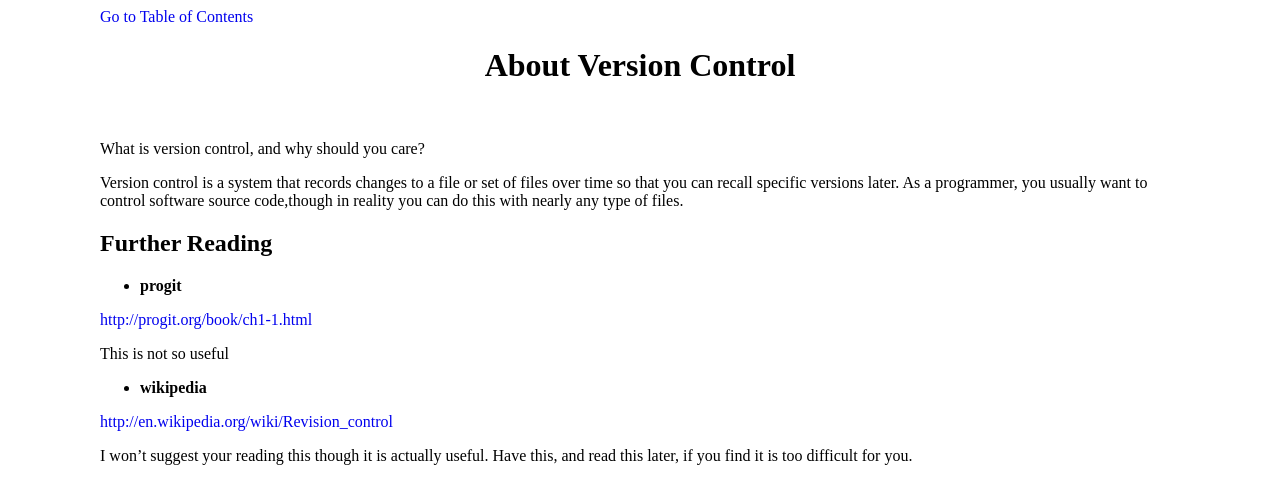
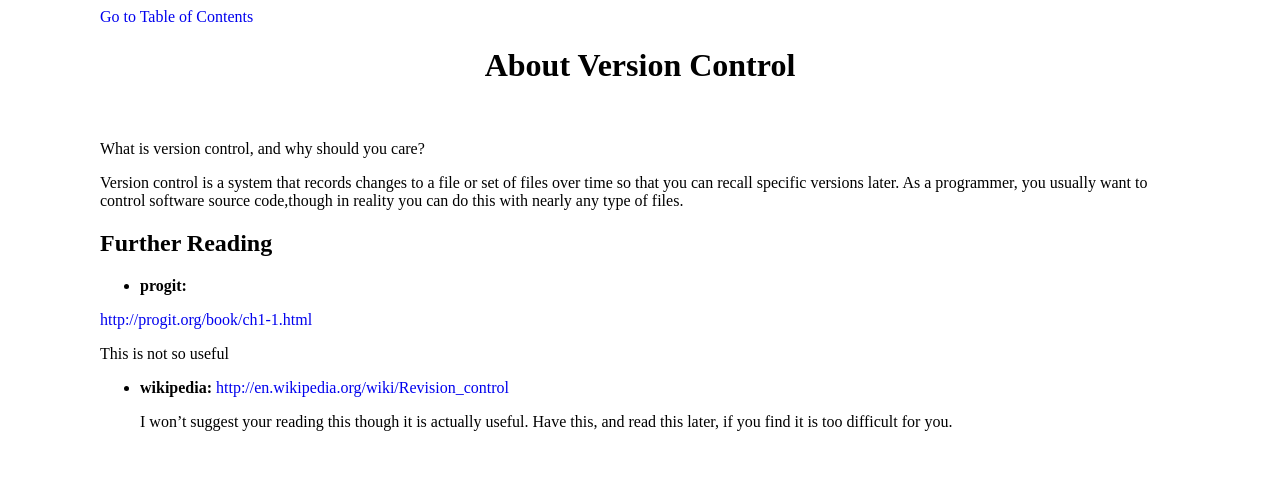
Before and after one commit to happypeter/LGCB, a Jekyll site: the page built from book/git_vc.md, in a window 1280 px wide. Shown: the top 504 px of the page. Built offline with Jekyll 4.4.1, drawn with Linux system fonts in a browser that asks for light colours; Markdown is read by kramdown in place of the engine named in the settings.

Commit message:
nicer format

```diff
--- a/book/git_vc.md
+++ b/book/git_vc.md
@@ -12,15 +12,13 @@ with nearly any type of files.
 
 ## Further Reading
 
- - __progit__
+ - __progit:__
+  <http://progit.org/book/ch1-1.html>
 
-<http://progit.org/book/ch1-1.html>
+  This is not so useful
 
-This is not so useful
+ - __wikipedia:__
+   <http://en.wikipedia.org/wiki/Revision_control>
 
- - __wikipedia__
-
-<http://en.wikipedia.org/wiki/Revision_control>
-
-I won't suggest your reading this though it is actually useful. Have this, and
-read this later, if you find it is too difficult for you.
+   I won't suggest your reading this though it is actually useful. Have this,
+   and read this later, if you find it is too difficult for you.
```
Also changed, not shown: book/bash_perm.md (+1 -1 lines).
